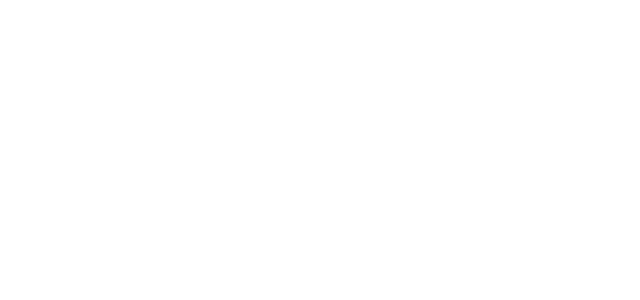
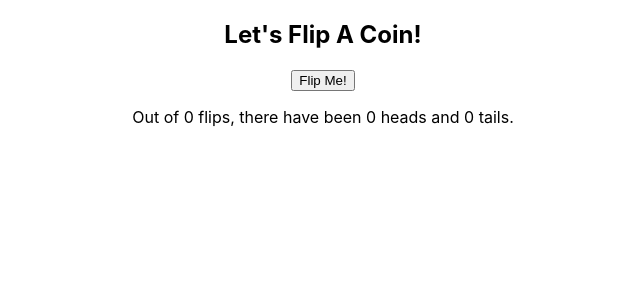
Before and after one commit to elena-vost/flipper, a React (Create React App) app: page / in a window 1280 px wide. Shown: the top 300 px of the page, without its empty margins (317-957 px from the left). Built offline with nearby package versions, Linux system fonts and the light colour scheme.

Commit message:
flipper done

```diff
--- a/src/App.js
+++ b/src/App.js
@@ -2,8 +2,14 @@
 import CoinContainer from "./CoinContainer";
 import "./App.css";
 
-function App() {
-  return <div className="App"></div>;
+class App extends Component {
+  render() {
+    return (
+      <div className="App">
+        <CoinContainer />
+      </div>
+    );
+  }
 }
 
 export default App;
```
